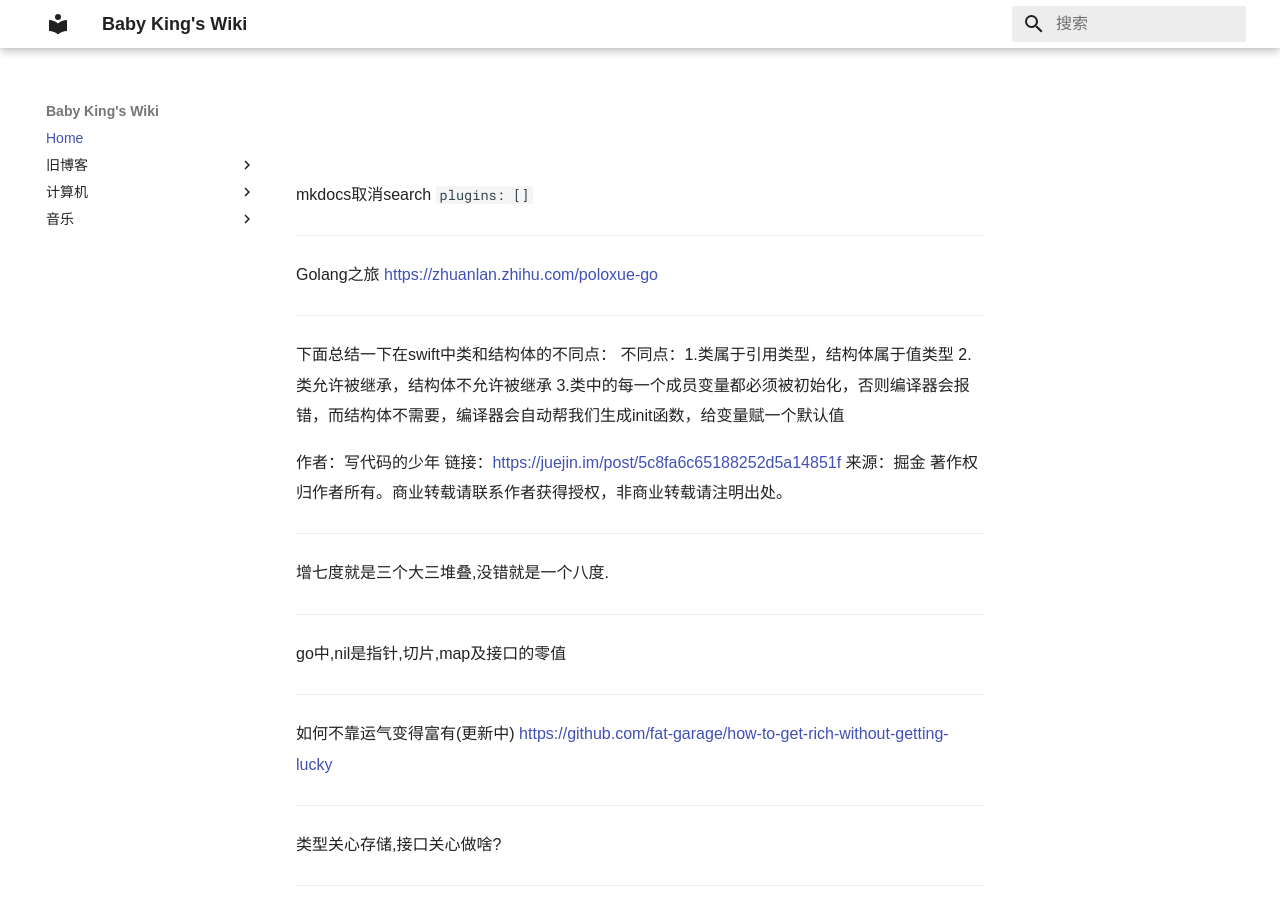
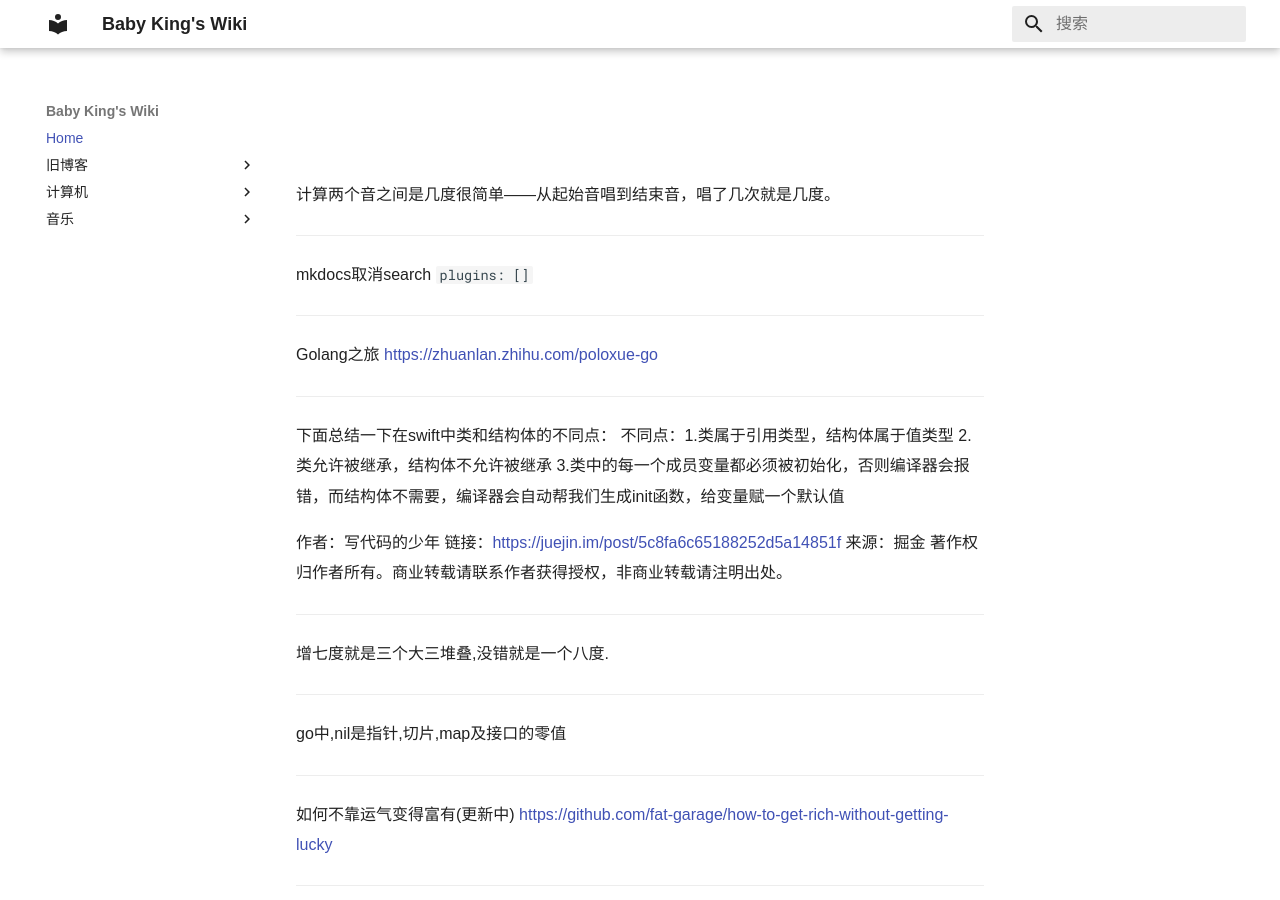
Before and after one commit to babyking/wiki, an MkDocs documentation site: the page built from wiki/index.md, in a window 1280 px wide and 900 px high. Built offline with MkDocs 1.6.1 and Material for MkDocs 9.7.7, drawn with Linux system fonts in a browser that asks for light colours.

Commit message:
quick commit

```diff
--- a/wiki/index.md
+++ b/wiki/index.md
@@ -1,4 +1,6 @@
 #
+计算两个音之间是几度很简单——从起始音唱到结束音，唱了几次就是几度。
+___
 mkdocs取消search `plugins: []`
 ___
 Golang之旅 https://zhuanlan.zhihu.com/poloxue-go
```
